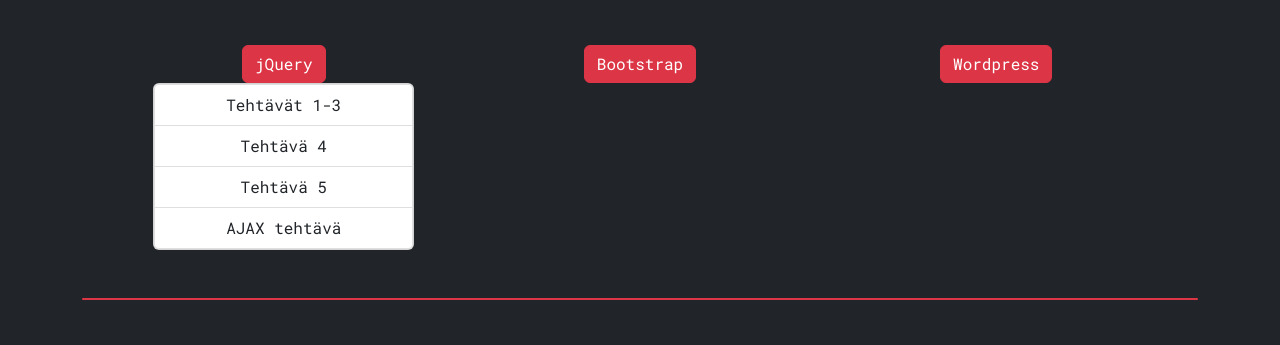
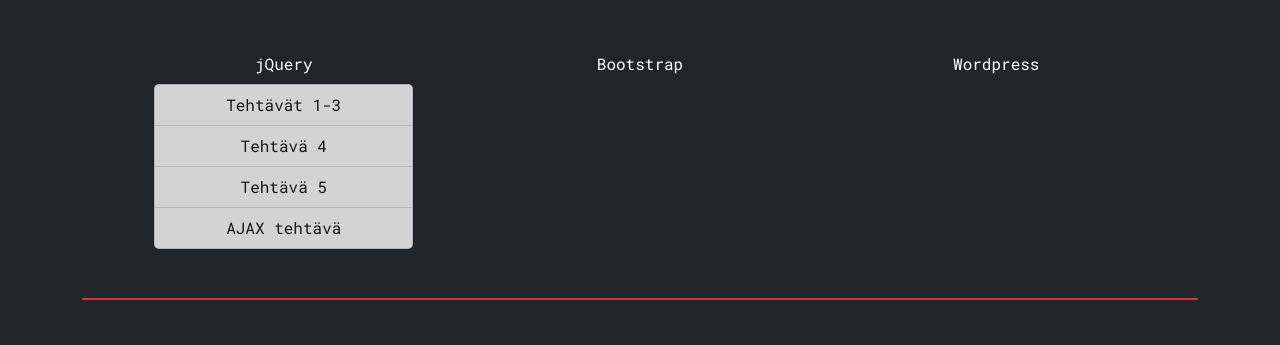
Before and after one commit to LauriHe/Digitaalisen-median-perusteet, a plain HTML site: page Portfolio/index.html in a window 1280 px wide. Both pictures are taken after a click on the button "jQuery". Shown: the part 426-771 px from the top of the page. Drawn offline with nearby package versions, Linux system fonts and the light colour scheme.

Commit message:
changed the color of web exercise buttons and links

```diff
--- a/Portfolio/index.html
+++ b/Portfolio/index.html
@@ -63,49 +63,49 @@
       </div>
       <div class="row mt-5 justify-content-evenly">
         <div class="col-3 align-self-start text-center">
-          <button class="btn btn-danger" type="button" data-bs-toggle="collapse" data-bs-target="#collapse-jQuery"
+          <button class="btn btn-dark" type="button" data-bs-toggle="collapse" data-bs-target="#collapse-jQuery"
             aria-expanded="false" aria-controls="collapse-jQuery">
             jQuery
           </button>
           <div class="collapse" id="collapse-jQuery">
-            <div class="card card-body p-0">
+            <div class="card card-body p-0 bg-dark">
               <div class="list-group">
                 <a href="https://users.metropolia.fi/~lauhei/Digitaalisen-median-perusteet/jQuery%201-3/jqbasiclab1.html"
-                  class="list-group-item list-group-item-action">Tehtävät 1-3</a>
+                  class="list-group-item list-group-item-action list-group-item-dark">Tehtävät 1-3</a>
                 <a href="https://users.metropolia.fi/~lauhei/Digitaalisen-median-perusteet/jQuery%204/ex4.html"
-                  class="list-group-item list-group-item-action">Tehtävä 4</a>
+                  class="list-group-item list-group-item-action list-group-item-dark">Tehtävä 4</a>
                 <a href="https://users.metropolia.fi/~lauhei/Digitaalisen-median-perusteet/jQuery%205/animate.html"
-                  class="list-group-item list-group-item-action">Tehtävä 5</a>
+                  class="list-group-item list-group-item-action list-group-item-dark">Tehtävä 5</a>
                 <a href="https://users.metropolia.fi/~lauhei/Digitaalisen-median-perusteet/jQuery%20+%20AJAX/Search.html"
-                  class="list-group-item list-group-item-action">AJAX tehtävä</a>
+                  class="list-group-item list-group-item-action list-group-item-dark">AJAX tehtävä</a>
               </div>
             </div>
           </div>
         </div>
         <div class="col-3 align-self-start text-center">
-          <button class="btn btn-danger" type="button" data-bs-toggle="collapse" data-bs-target="#collapse-bootstrap"
+          <button class="btn btn-dark" type="button" data-bs-toggle="collapse" data-bs-target="#collapse-bootstrap"
             aria-expanded="false" aria-controls="collapse-bootstrap">
             Bootstrap
           </button>
           <div class="collapse" id="collapse-bootstrap">
-            <div class="card card-body p-0">
+            <div class="card card-body p-0 bg-dark">
               <div class="list-group">
                 <a href="https://users.metropolia.fi/~lauhei/Digitaalisen-median-perusteet/Bootstrap%201/front.html"
-                  class="list-group-item list-group-item-action">Tehtävä 1</a>
+                  class="list-group-item list-group-item-action list-group-item-dark">Tehtävä 1</a>
                 <a href="https://users.metropolia.fi/~lauhei/Digitaalisen-median-perusteet/jQuery%20+%20AJAX/Search.html"
-                  class="list-group-item list-group-item-action">Tehtävä 2</a>
+                  class="list-group-item list-group-item-action list-group-item-dark">Tehtävä 2</a>
                 <a href="https://users.metropolia.fi/~lauhei/Digitaalisen-median-perusteet/Bootstrap%202/softUiDesignSystemPro.html"
-                  class="list-group-item list-group-item-action">Bootstrap kustomointi / SCSS
+                  class="list-group-item list-group-item-action list-group-item-dark">Bootstrap kustomointi / SCSS
                   <a href="https://demos.creative-tim.com/marketplace/soft-ui-design-system-pro/presentation.html"
                     class="
-                    list-group-item list-group-item-action">Bootstrap kustomointi malli teema</a>
+                    list-group-item list-group-item-action list-group-item-dark">Bootstrap kustomointi malli teema</a>
                 </a>
               </div>
             </div>
           </div>
         </div>
         <div class="col-3 align-self-start text-center">
-          <a class="btn btn-danger" type="button" href="https://users.metropolia.fi/~lauhei/wordpress/">
+          <a class="btn btn-dark" type="button" href="https://users.metropolia.fi/~lauhei/wordpress/">
             Wordpress
           </a>
         </div>
```
